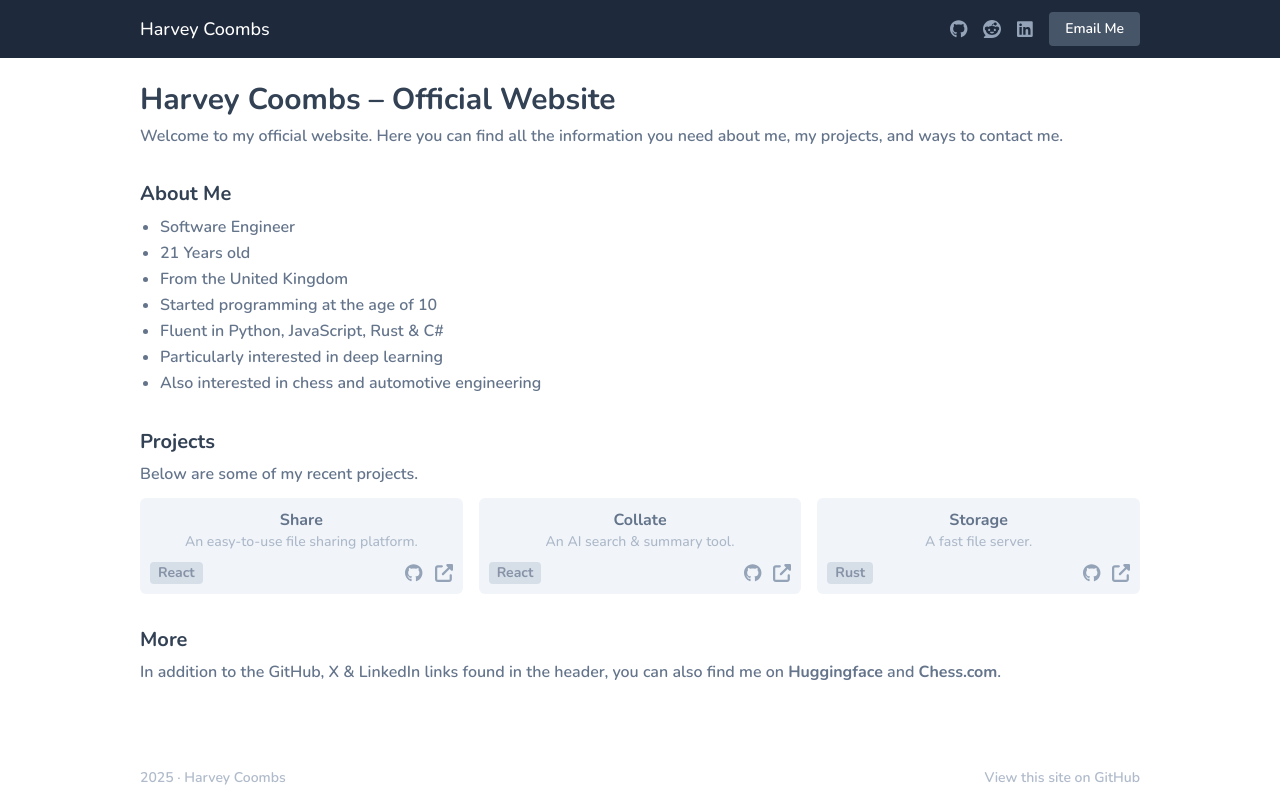
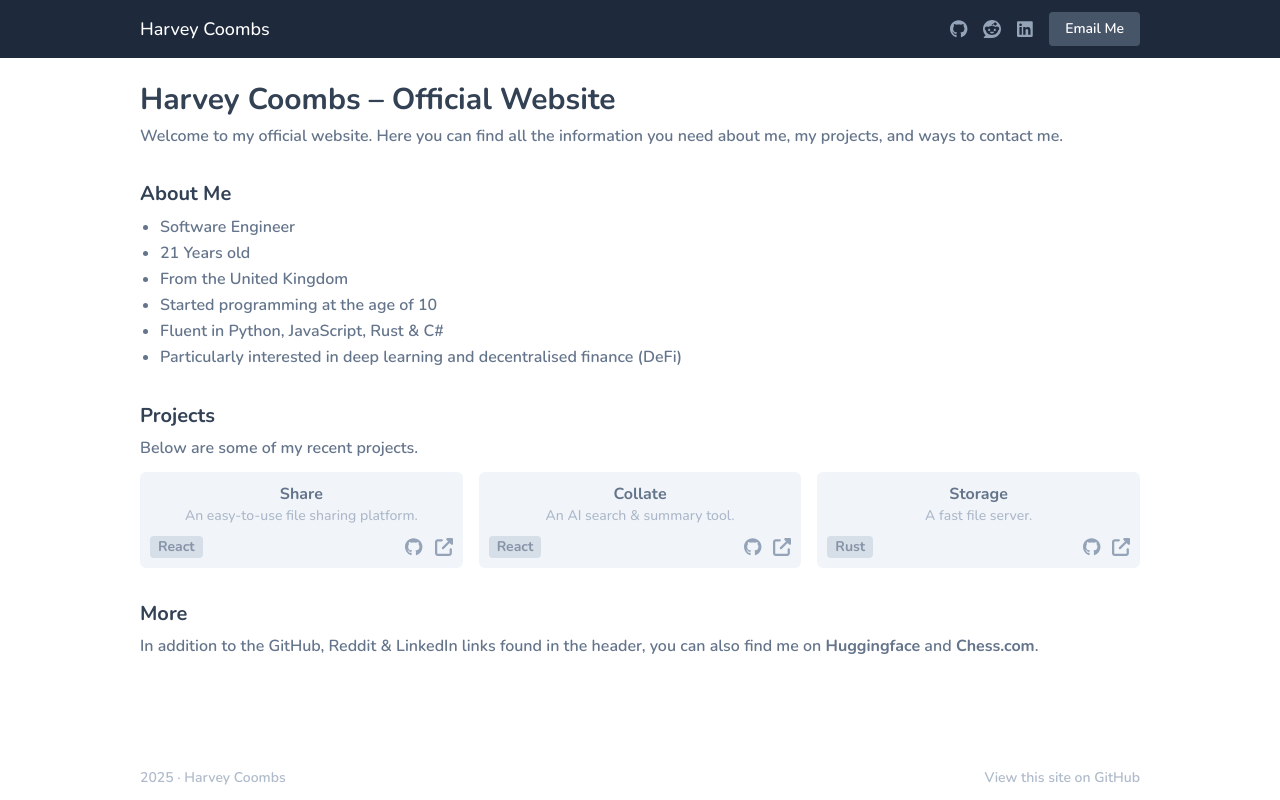
Before and after one commit to harveycoombs/www, a Next.js app: page / in a window 1280 px wide. Built offline with nearby package versions, Linux system fonts and the light colour scheme.

Commit message:
updated content and added reddit link to header

```diff
--- a/src/app/components/header.tsx
+++ b/src/app/components/header.tsx
@@ -3,7 +3,7 @@ import Link from "next/link";
 import { FontAwesomeIcon } from "@fortawesome/react-fontawesome";
 import { faGithub, faReddit, faLinkedin } from "@fortawesome/free-brands-svg-icons";
 
-import Button from "@/app/components/common/button";
+import Button from "@/app/components/common/Button";
 
 export default function Header() {
     return (
--- a/src/app/page.tsx
+++ b/src/app/page.tsx
@@ -25,8 +25,7 @@ export default function Home() {
                         <li>From the United Kingdom</li>
                         <li>Started programming at the age of 10</li>
                         <li>Fluent in Python, JavaScript, Rust &amp; C#</li>
-                        <li>Particularly interested in deep learning</li>
-                        <li>Also interested in chess and automotive engineering</li>
+                        <li>Particularly interested in deep learning and decentralised finance (DeFi)</li>
                     </ul>
                 </Section>
                 <Section title="Projects" delay={0.4}>
@@ -39,7 +38,7 @@ export default function Home() {
                 </Section>
 
                 <Section title="More" delay={0.6}>
-                    <p className="font-semibold max-[550px]:text-sm max-[550px]:font-bold">In addition to the GitHub, X &amp; LinkedIn links found in the header, you can also find me on <Link href="https://huggingface.co/harveycoombs" target="_blank" rel="noopener" className="font-bold hover:underline">Huggingface</Link> and <Link href="https://www.chess.com/member/harveycoombs" target="_blank" rel="noopener" className="font-bold hover:underline">Chess.com</Link>.</p>
+                    <p className="font-semibold max-[550px]:text-sm max-[550px]:font-bold">In addition to the GitHub, Reddit &amp; LinkedIn links found in the header, you can also find me on <Link href="https://huggingface.co/harveycoombs" target="_blank" rel="noopener" className="font-bold hover:underline">Huggingface</Link> and <Link href="https://www.chess.com/member/harveycoombs" target="_blank" rel="noopener" className="font-bold hover:underline">Chess.com</Link>.</p>
                 </Section>
             </div>
         </main>
```
Also changed, not shown: next-env.d.ts (added).
